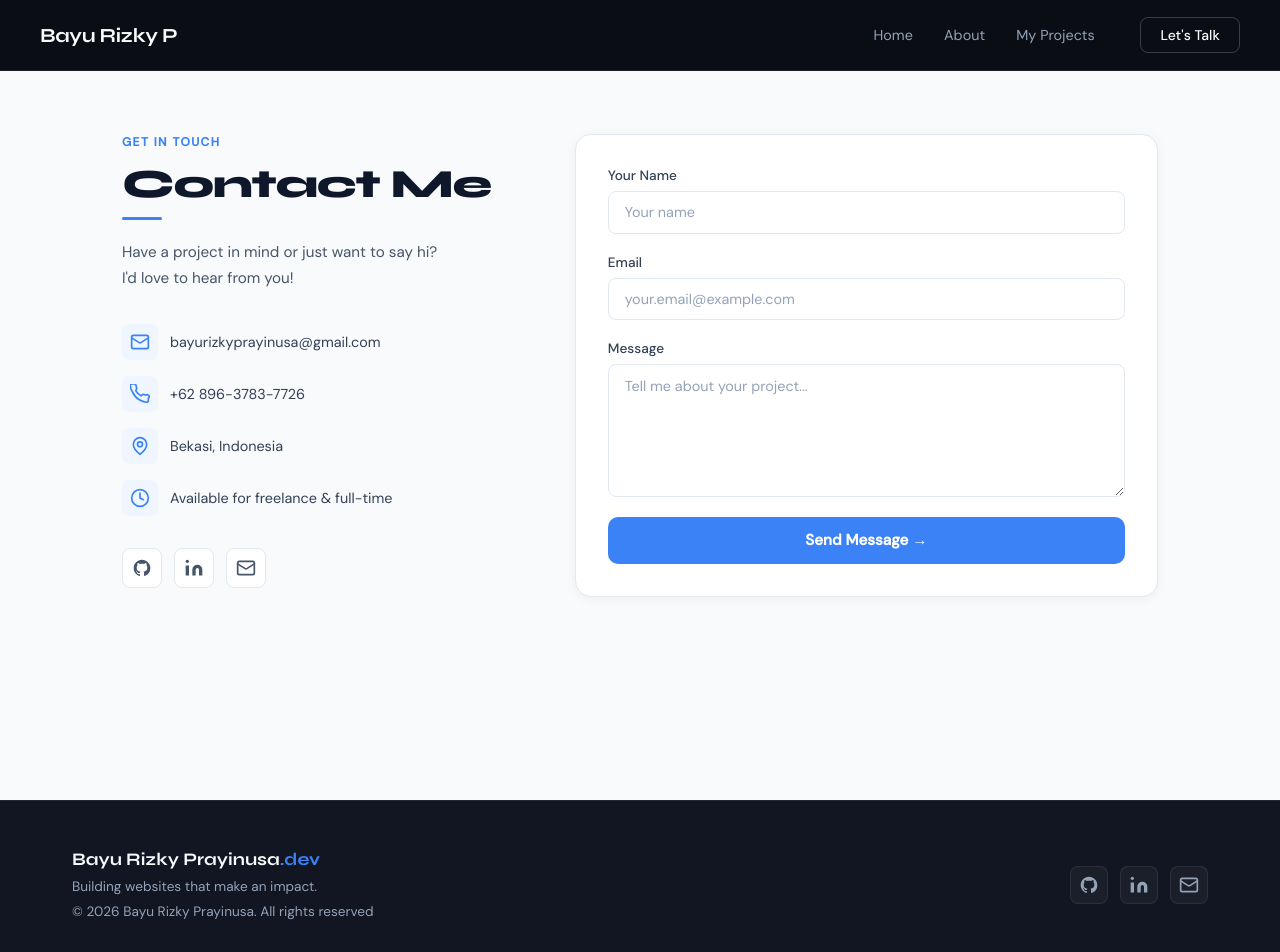
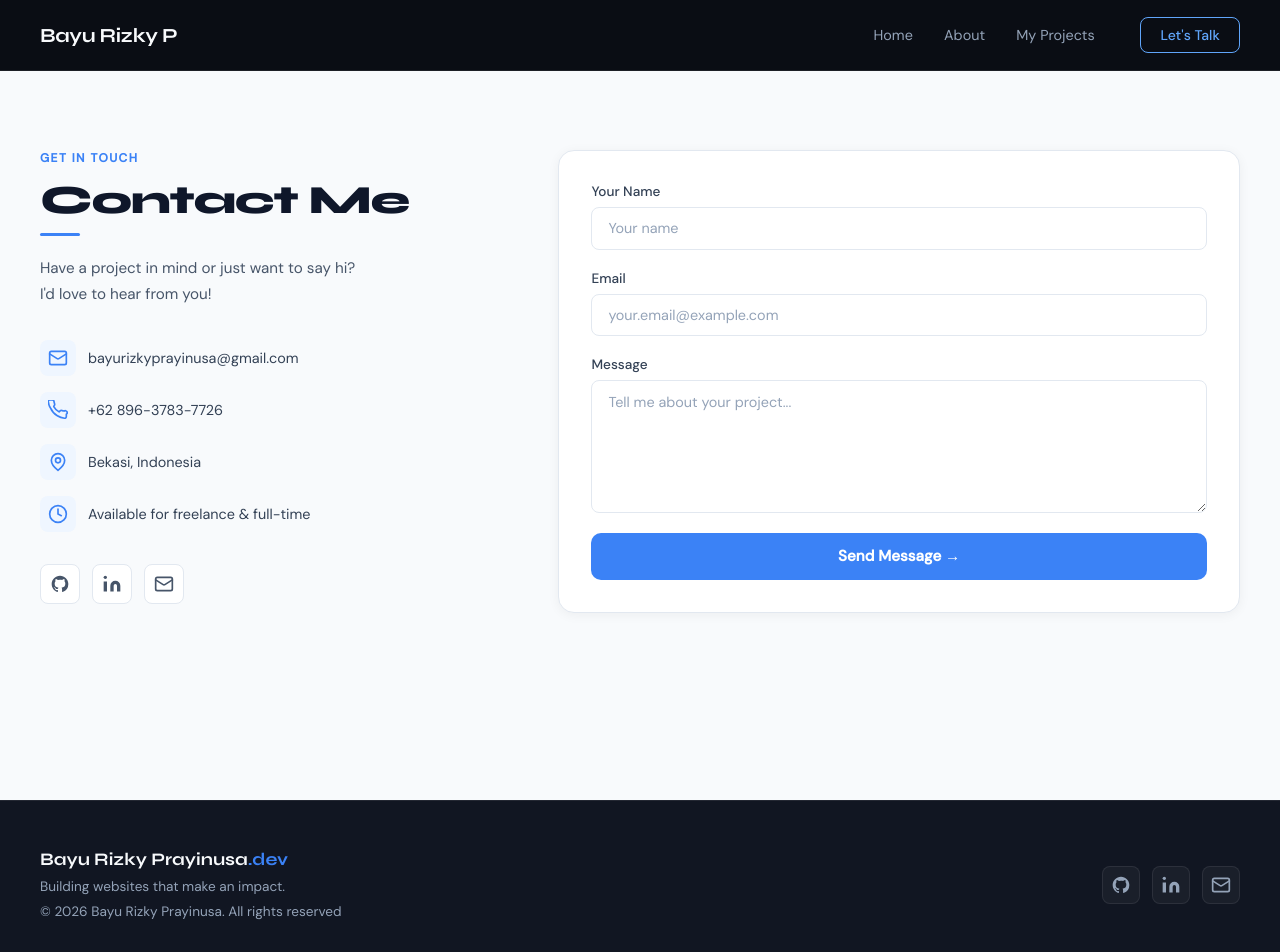
Before and after one commit to BayuRizkyP/My-Project-Bayurizkyp, a React (Vite) app: page /contact in a window 1280 px wide. Built offline with nearby package versions, Linux system fonts and the light colour scheme.

Commit message:
fix style

```diff
--- a/src/components/layout/Footer.module.css
+++ b/src/components/layout/Footer.module.css
@@ -1,12 +1,13 @@
 .footer {
   background: var(--dark-2);
   border-top: 1px solid var(--border);
+  padding: 0 2rem;
 }
 
 .inner {
   max-width: 1200px;
   margin: 0 auto;
-  padding: 3rem 2rem 2rem;
+  padding: 3rem 0 2rem;
   display: flex;
   align-items: flex-start;
   gap: 3rem;
--- a/src/components/layout/Header.jsx
+++ b/src/components/layout/Header.jsx
@@ -43,7 +43,12 @@ export default function Header() {
           ))}
         </nav>
 
-        <NavLink to="/contact" className={styles.cta}>
+        <NavLink
+          to="/contact"
+          className={({ isActive }) =>
+            `${styles.cta} ${isActive ? styles.active : ''}`
+          }
+        >
           Let's Talk
         </NavLink>
 
--- a/src/components/layout/Header.module.css
+++ b/src/components/layout/Header.module.css
@@ -91,6 +91,16 @@
   border-color: rgba(255,255,255,0.35);
 }
 
+.cta.active {
+  /* background: var(--blue); */
+  border-color: var(--blue-light, #60a5fa) !important;
+  /* color: var(--white) !important; */
+}
+
+.cta.active::after {
+  display: none;
+}
+
 .hamburger {
   display: none;
   flex-direction: column;
--- a/src/pages/About.module.css
+++ b/src/pages/About.module.css
@@ -6,9 +6,9 @@
 }
 
 .inner {
-  max-width: 1100px;
+  max-width: 1320px;
   margin: 0 auto;
-  padding: 4rem 2rem 5rem;
+  padding: 5rem 2.5rem 6rem;
 }
 
 /* Top Grid */
@@ -16,7 +16,7 @@
   display: grid;
   grid-template-columns: 1fr 1fr;
   gap: 3rem;
-  align-items: flex-start;
+  align-items: stretch;
   margin-bottom: 3rem;
 }
 
@@ -61,7 +61,8 @@
 .photo {
   width: 100%;
   max-width: 420px;
-  height: 320px;
+  height: 100%;
+  min-height: 320px;
   object-fit: cover;
   border-radius: 14px;
   display: block;
--- a/src/pages/Contact.module.css
+++ b/src/pages/Contact.module.css
@@ -6,9 +6,9 @@
 }
 
 .inner {
-  max-width: 1100px;
+  max-width: 1320px;
   margin: 0 auto;
-  padding: 4rem 2rem 5rem;
+  padding: 5rem 2.5rem 6rem;
 }
 
 .grid {
@@ -19,7 +19,7 @@
 }
 
 /* Info Side */
-.infoSide {}
+/* .infoSide {} */
 
 .eyebrow {
   font-size: 0.75rem;
```
